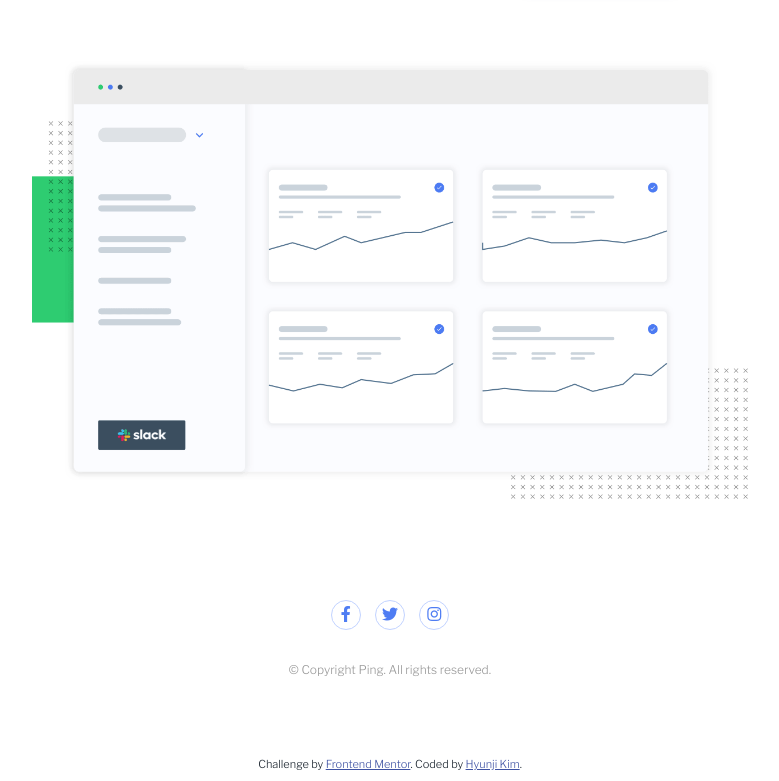
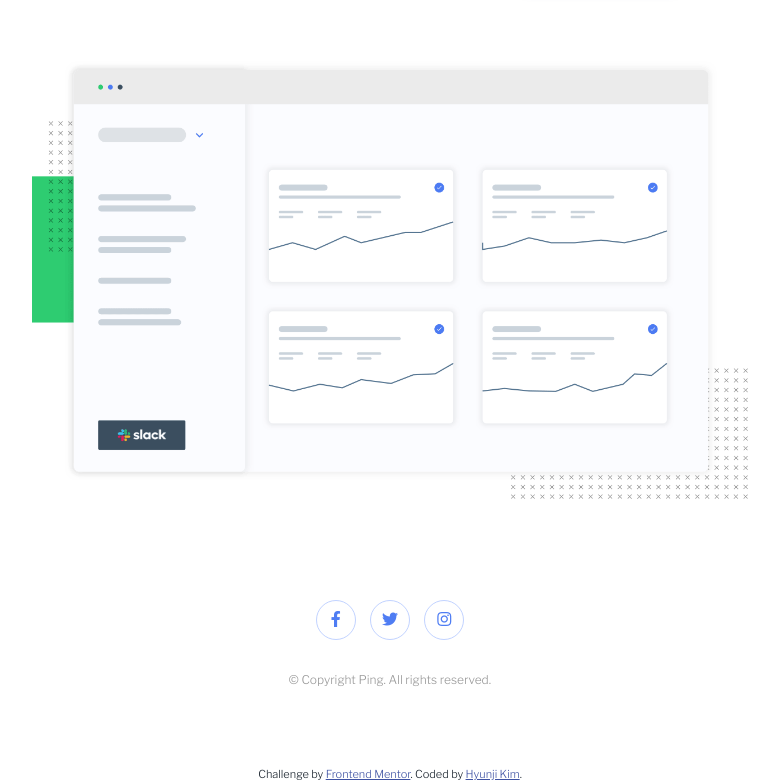
Before and after one commit to creativehkim/ping-coming-soon-page, a plain HTML site: page index.html in a window 1280 px wide. Shown: the part 340-1121 px from the top of the page, without its empty margins (250-1029 px from the left). Drawn offline with nearby package versions, Linux system fonts and the light colour scheme.

Commit message:
HTML/Accessibility issues solved

```diff
--- a/index.html
+++ b/index.html
@@ -38,10 +38,10 @@
     </div>
 
     <div class="notify__container">
-      <form class="notify__input">
-        <input type="email" name="email" class="email" placeholder="Your email address...">
+      <div class="notify__input">
+        <input type="email" name="email" class="email" placeholder="Your email address..." aria-label="Email Input">
         <p class="input__error">Please provide a valid email address</p>
-      </form>
+      </div>
       <button class="notify__btn">Notify Me</button>
 
     </div>
@@ -49,12 +49,12 @@
       <img src="/images/illustration-dashboard.png" alt="dashboard image">
     </div>
     <div class="social__icons">
-      <button class="icon"><a href="https://www.facebook.com/" target="_blank"><i
-            class="fab fa-facebook-f"></i></a></button>
-      <button class="icon"><a href="https://www.twitter.com/" target="_blank"><i
-            class="fab fa-twitter"></i></a></button>
-      <button class="icon"><a href="https://www.instagram.com/" target="_blank"><i
-            class="fab fa-instagram"></i></a></button>
+      <a href="https://www.facebook.com/" target="_blank"><button class="icon" aria-label="Facebook icon"><i
+            class="fab fa-facebook-f"></i></button></a>
+      <a href="https://www.twitter.com/" target="_blank"><button class="icon" aria-label="Twitter icon"><i
+            class="fab fa-twitter"></i></button></a>
+      <a href="https://www.instagram.com/" target="_blank"><button class="icon" aria-label="Instagram icon"><i
+            class="fab fa-instagram"></i></button></a>
 
     </div>
     <p class="copywrite">
--- a/style.css
+++ b/style.css
@@ -108,8 +108,8 @@ p {
 }
 
 .social__icons .icon {
-  width: 30px;
-  height: 30px;
+  width: 40px;
+  height: 40px;
   text-align: center;
   background-color: transparent;
   cursor: pointer;
```
